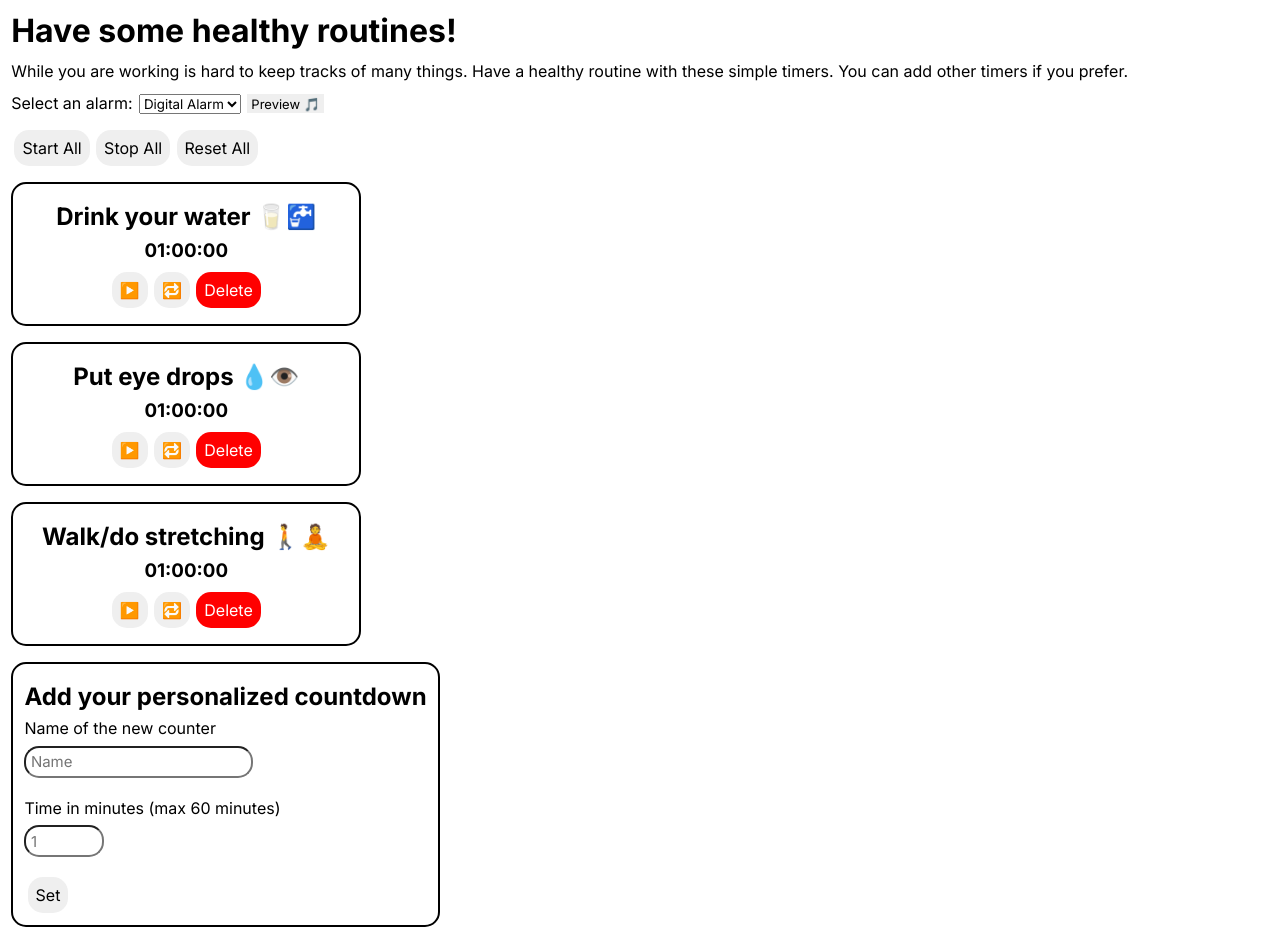
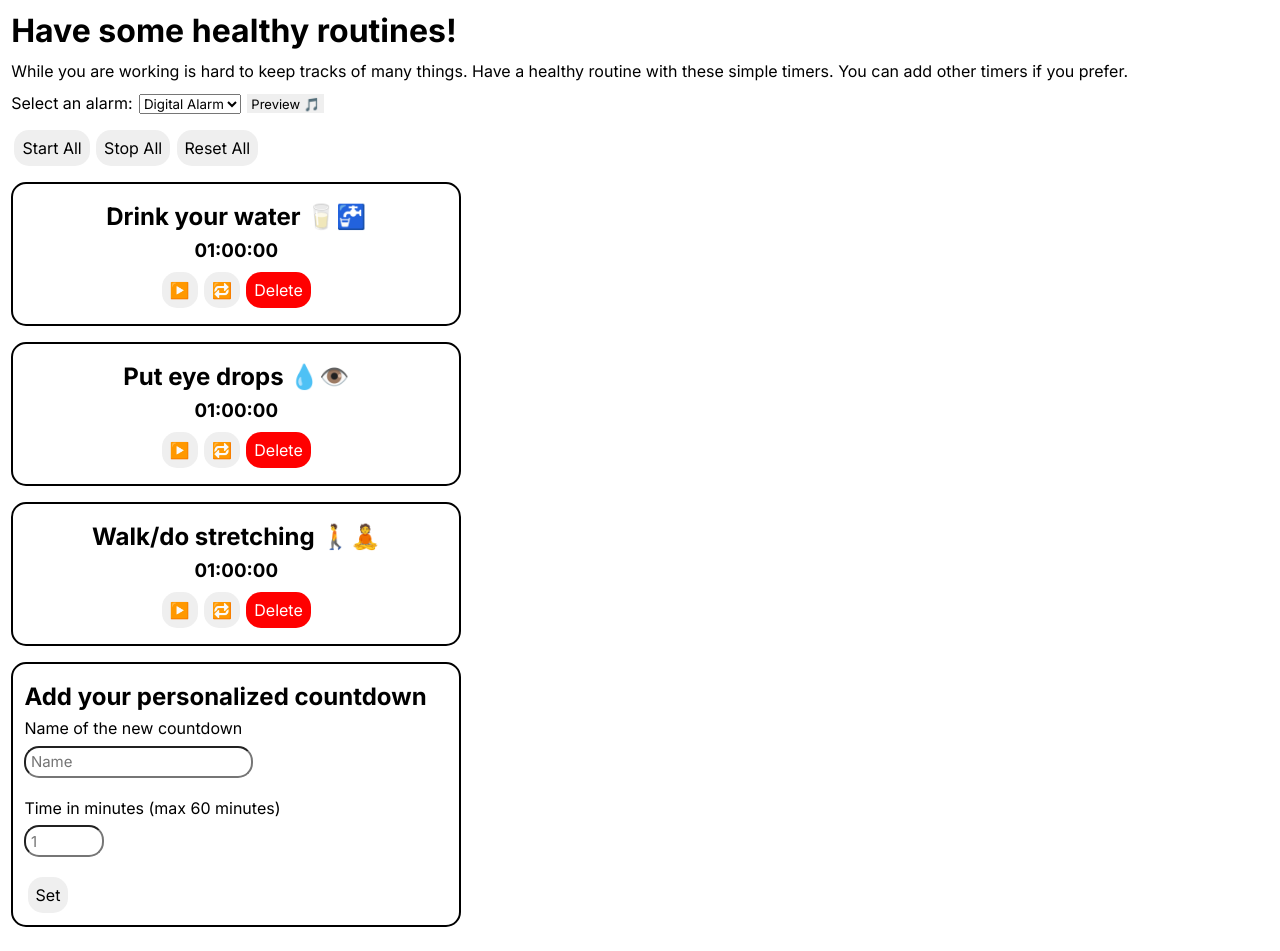
Before and after one commit to damianobacci/health-routines, a React (Vite) app: page / in a window 1280 px wide. Shown: the top 951 px of the page. Built offline with nearby package versions, Linux system fonts and the light colour scheme.

Commit message:
Countdown logic updated

```diff
--- a/src/Counter/Countdown.module.css
+++ b/src/Counter/Countdown.module.css
@@ -3,7 +3,7 @@
   border-radius: 15px;
   padding: 0.7em;
   margin-bottom: 1em;
-  max-width: 350px;
+  max-width: 450px;
   text-align: center;
 }
 
--- a/src/Counter/NewCountdown.jsx
+++ b/src/Counter/NewCountdown.jsx
@@ -18,7 +18,7 @@ const NewCountdown = (props) => {
       <h2 className={classes.title}>Add your personalized countdown</h2>
       <form onSubmit={formSetHandler}>
         <label className={classes.label} htmlFor="name">
-          Name of the new counter{" "}
+          Name of the new countdown
         </label>
         <input
           className={classes.input}
--- a/src/Counter/NewCountdown.module.css
+++ b/src/Counter/NewCountdown.module.css
@@ -1,7 +1,7 @@
 .counter {
   padding: 0.7em;
   margin-bottom: 1em;
-  width: fit-content;
+  max-width: 450px;
   border: 2px solid black;
   border-radius: 15px;
 }
```
